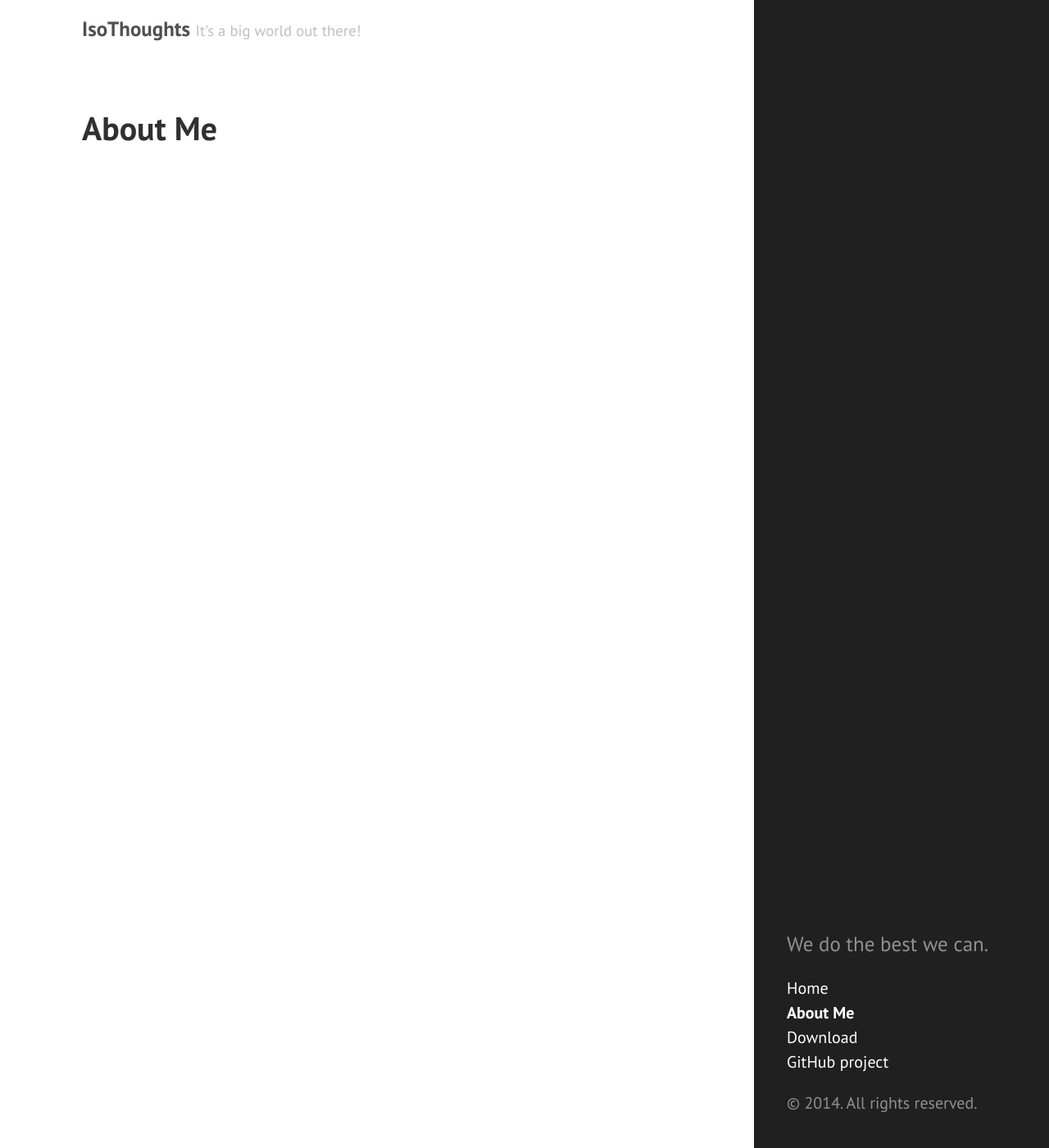
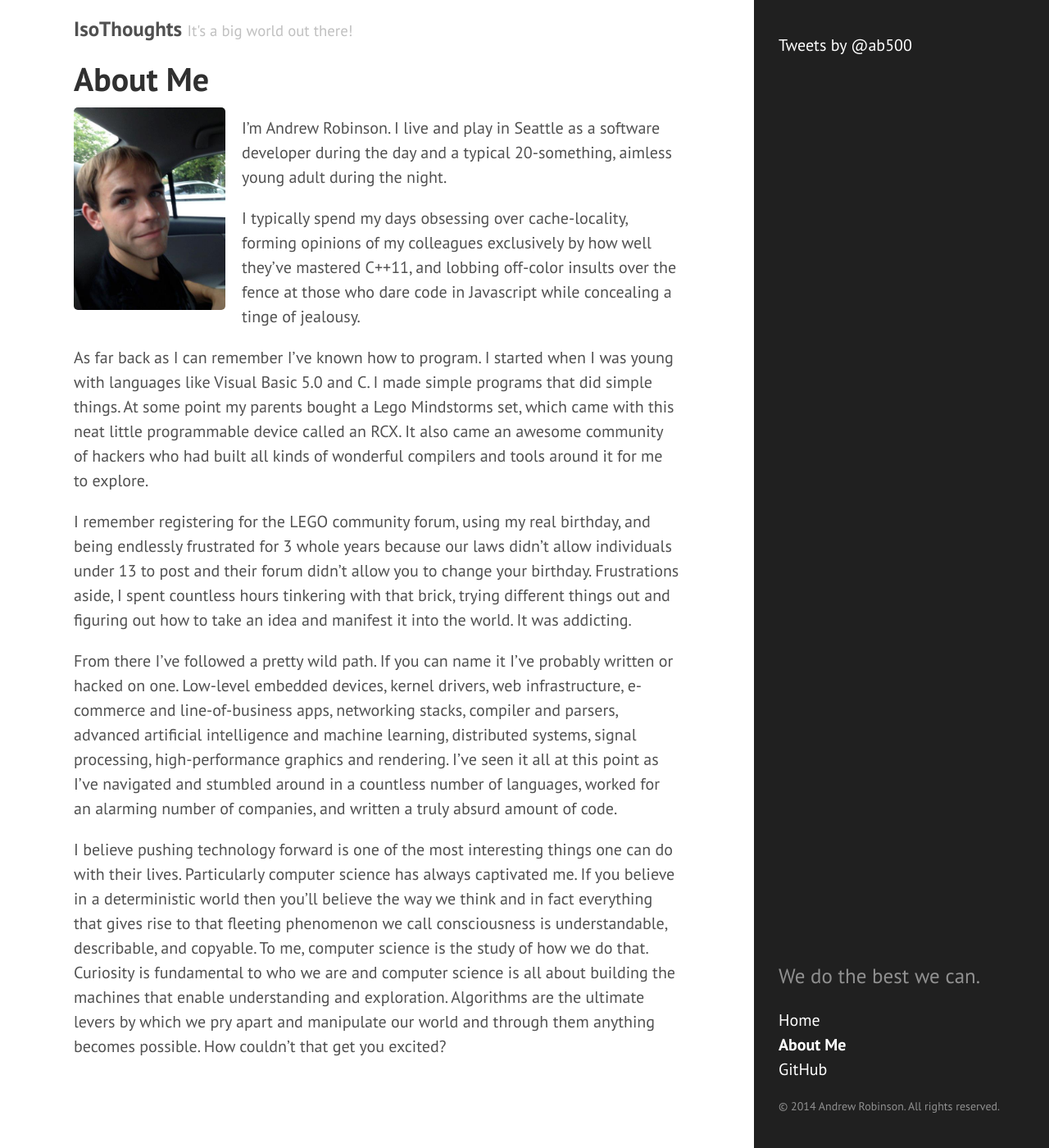
Before and after one commit to ab500/ab500.github.io, a Jekyll site: the page built from about.md, in a window 1280 px wide and 1400 px high. Shown: the whole window at 82% size. Built offline with Jekyll 4.4.1, drawn with Linux system fonts in a browser that asks for light colours; Markdown is read by kramdown in place of the engine named in the settings; comment, search, counter and statistics services are not loaded.

Commit message:
Adding About Me, silly twitter integration, and tweaking CSS

```diff
--- a/_includes/sidebar.html
+++ b/_includes/sidebar.html
@@ -1,5 +1,10 @@
 <div class="sidebar">
+  <div class="container">
+    <a class="twitter-timeline" href="https://twitter.com/ab500" data-chrome="transparent" data-tweet-limit="3" data-widget-id="498601521563459584">Tweets by @ab500</a>
+    <script>!function(d,s,id){var js,fjs=d.getElementsByTagName(s)[0],p=/^http:/.test(d.location)?'http':'https';if(!d.getElementById(id)){js=d.createElement(s);js.id=id;js.src=p+"://platform.twitter.com/widgets.js";fjs.parentNode.insertBefore(js,fjs);}}(document,"script","twitter-wjs");</script>
+  </div>
   <div class="container sidebar-sticky">
+
     <div class="sidebar-about">
       <p class="lead">{{ site.description }}</p>
     </div>
@@ -21,10 +26,9 @@
         {% endif %}
       {% endfor %}
 
-      <a class="sidebar-nav-item" href="{{ site.github.repo }}/archive/v{{ site.version }}.zip">Download</a>
-      <a class="sidebar-nav-item" href="{{ site.github.repo }}">GitHub project</a>
+      <a class="sidebar-nav-item" href="http://github.com/ab500">GitHub</a>
     </nav>
 
-    <p>&copy; {{ site.time | date: '%Y' }}. All rights reserved.</p>
+    <p class="copyright">&copy; {{ site.time | date: '%Y' }} Andrew Robinson. All rights reserved.</p>
   </div>
 </div>
--- a/about.md
+++ b/about.md
@@ -2,3 +2,47 @@
 layout: page
 title: About Me
 ---
+
+<img class="smallimage" src="/public/images/me.jpg" />
+
+I'm Andrew Robinson. I live and play in Seattle as a software developer during the day
+and a typical 20-something, aimless young adult during the night.
+
+I typically spend my
+days obsessing over cache-locality, forming opinions of my colleagues exclusively by
+how well they've mastered C++11, and lobbing off-color insults over the fence at those who
+dare code in Javascript while concealing a tinge of jealousy.
+
+As far back as I can remember I've known how to program. I started when I was young
+with languages like Visual Basic 5.0 and C. I made simple programs that did simple
+things. At some point my parents bought a Lego Mindstorms set, which came with this
+neat little programmable device called an RCX. It also came an awesome
+community of hackers who had built all kinds of wonderful
+compilers and tools around it for me to explore.
+
+I remember registering for the LEGO community forum, using my real birthday, and being endlessly
+frustrated for 3 whole years because our laws didn't allow individuals under 13 to
+post and their forum didn't allow you to change your birthday.
+Frustrations aside, I spent countless hours tinkering with that brick, trying different things out and
+figuring out how to take an idea and manifest it into the world. It was addicting.
+
+From there I've followed a pretty wild path. If you can name it I've
+probably written or hacked on one. Low-level embedded
+devices, kernel drivers, web infrastructure, e-commerce and line-of-business apps,
+networking stacks, compiler and parsers, advanced artificial intelligence and
+machine learning, distributed systems, signal processing, high-performance
+graphics and rendering.
+I've seen it all at this point as I've navigated and stumbled around in a
+countless number of languages, worked for an alarming number of companies, and
+written a truly absurd amount of code.
+
+I believe pushing technology forward is one of the most interesting things one
+can do with their lives. Particularly computer science has always captivated me.
+If you believe in a deterministic world then you'll believe the way we think
+and in fact everything that gives rise to that fleeting phenomenon we call
+consciousness is understandable, describable, and
+copyable. To me, computer science is the study of how we do that. Curiosity
+is fundamental to who we are and computer science is all about building
+the machines that enable understanding and exploration. Algorithms are the ultimate
+levers by which we pry apart and manipulate our world and through them
+anything becomes possible. How couldn't that get you excited?
--- a/public/css/hyde.css
+++ b/public/css/hyde.css
@@ -127,7 +127,7 @@ a.sidebar-nav-item:focus {
 
 @media (min-width: 48em) {
   .content {
-    max-width: 38rem;
+    max-width: 40rem;
     margin-left: 20rem;
     margin-right: 2rem;
   }
--- a/public/css/poole.css
+++ b/public/css/poole.css
@@ -234,6 +234,12 @@ img {
   border-radius: 5px;
 }
 
+.smallimage {
+  max-width: 25%;
+  float: left;
+  margin: 0 1rem 0 0;
+}
+
 /* Tables */
 table {
   margin-bottom: 1rem;
@@ -286,9 +292,9 @@ tbody tr:nth-child(odd) th {
  */
 
 .container {
-  max-width: 38rem;
-  padding-left:  1rem;
-  padding-right: 1rem;
+  max-width: 40rem;
+  padding-left:  0.5rem;
+  padding-right: 0.5rem;
   margin-left:  auto;
   margin-right: auto;
 }
@@ -303,7 +309,6 @@ tbody tr:nth-child(odd) th {
 .masthead {
   padding-top:    1rem;
   padding-bottom: 1rem;
-  margin-bottom: 3rem;
 }
 .masthead-title {
   margin-top: 0;
@@ -377,6 +382,9 @@ tbody tr:nth-child(odd) th {
   color: inherit;
 }
 
+.copyright {
+    font-size: 70%;
+}
 
 /*
  * Pagination
```
Also changed, not shown: _posts/2014-08-09-hello-word.md (+1 -1 lines).
